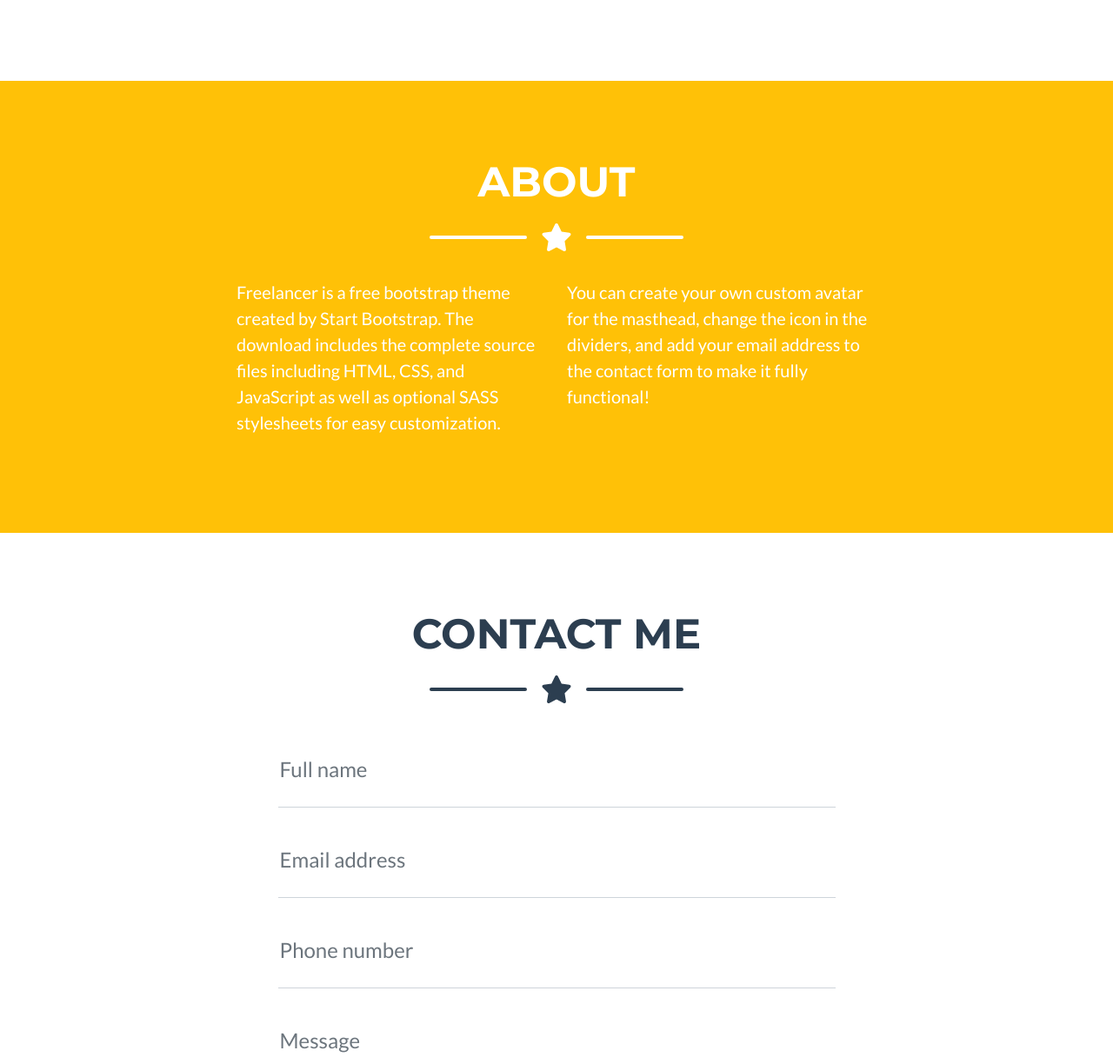
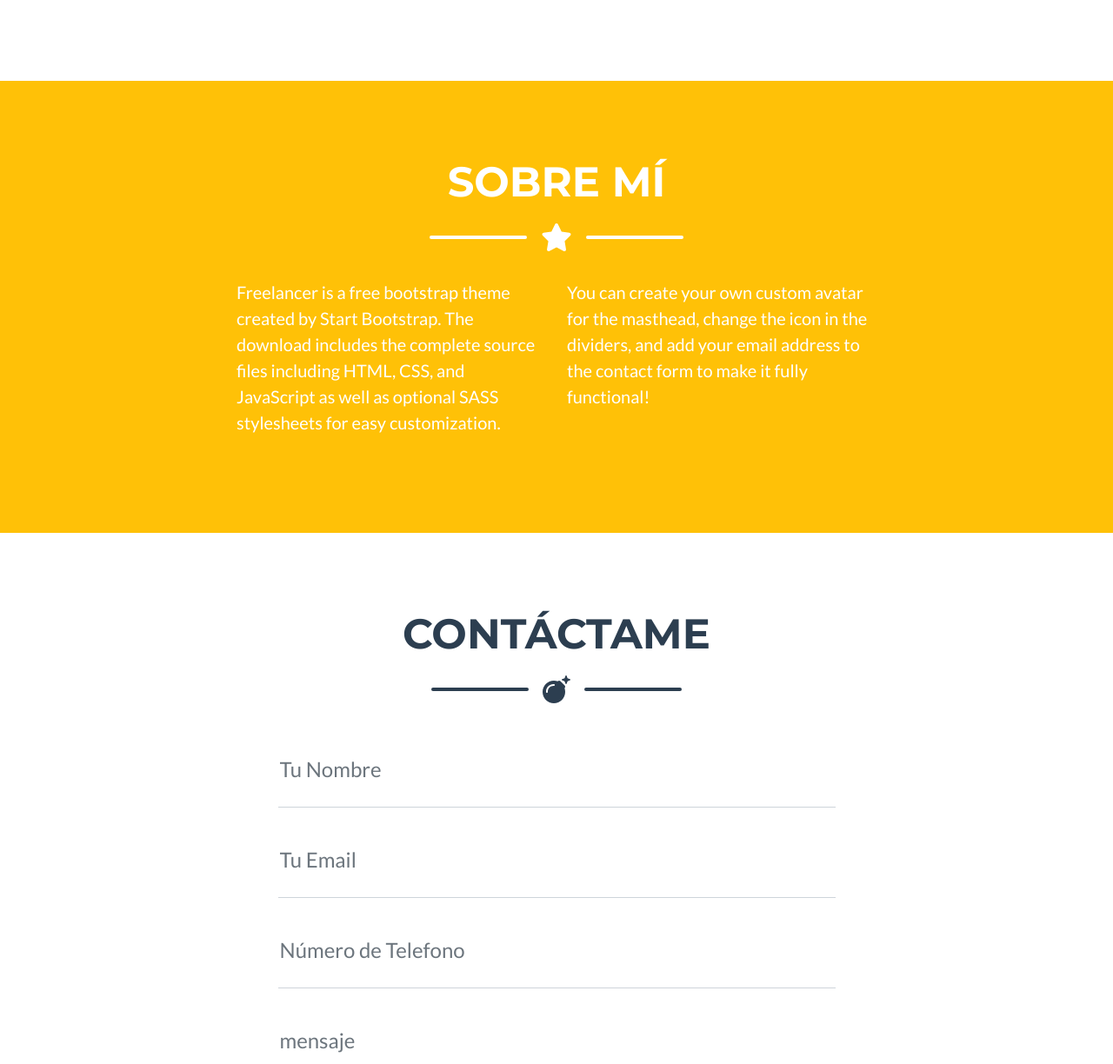
Before and after one commit to FelipeBrown/portfolio1, a plain HTML site: page index.html in a window 1280 px wide. Shown: the part 1576-2800 px from the top of the page at 87% size. Drawn offline with nearby package versions, Linux system fonts and the light colour scheme.

Commit message:
cambie form contacto

```diff
--- a/index.html
+++ b/index.html
@@ -48,7 +48,7 @@
                     <div class="divider-custom-line"></div>
                 </div>
                 <!-- Masthead Subheading-->
-                <p class="masthead-subheading font-weight-light mb-0">Graphic Artist - Web Designer - Illustrator</p>
+                <p class="masthead-subheading font-weight-light mb-0">3D Artist - Web Designer - Illustrator</p>
             </div>
         </header>
         <!-- Portfolio Section-->
@@ -59,7 +59,7 @@
                 <!-- Icon Divider-->
                 <div class="divider-custom">
                     <div class="divider-custom-line"></div>
-                    <div class="divider-custom-icon"><i class="fas fa-star"></i></div>
+                    <div class="divider-custom-icon"><i class="fa-solid fa-bomb"></i></div>
                     <div class="divider-custom-line"></div>
                 </div>
                 <!-- Portfolio Grid Items-->
@@ -125,7 +125,7 @@
         <section class="page-section bg-warning text-white mb-0" id="about">
             <div class="container">
                 <!-- About Section Heading-->
-                <h2 class="page-section-heading text-center text-uppercase text-white">About</h2>
+                <h2 class="page-section-heading text-center text-uppercase text-white">Sobre mí</h2>
                 <!-- Icon Divider-->
                 <div class="divider-custom divider-light">
                     <div class="divider-custom-line"></div>
@@ -145,11 +145,11 @@
         <section class="page-section" id="contact">
             <div class="container">
                 <!-- Contact Section Heading-->
-                <h2 class="page-section-heading text-center text-uppercase text-secondary mb-0">Contact Me</h2>
+                <h2 class="page-section-heading text-center text-uppercase text-secondary mb-0">Contáctame</h2>
                 <!-- Icon Divider-->
                 <div class="divider-custom">
                     <div class="divider-custom-line"></div>
-                    <div class="divider-custom-icon"><i class="fas fa-star"></i></div>
+                    <div class="divider-custom-icon"><i class="fa-solid fa-bomb"></i></div>
                     <div class="divider-custom-line"></div>
                 </div>
                 <!-- Contact Section Form-->
@@ -166,26 +166,26 @@
                             <!-- Name input-->
                             <div class="form-floating mb-3">
                                 <input class="form-control" id="name" type="text" placeholder="Enter your name..." data-sb-validations="required" />
-                                <label for="name">Full name</label>
+                                <label for="name">Tu Nombre</label>
                                 <div class="invalid-feedback" data-sb-feedback="name:required">A name is required.</div>
                             </div>
                             <!-- Email address input-->
                             <div class="form-floating mb-3">
                                 <input class="form-control" id="email" type="email" placeholder="name@example.com" data-sb-validations="required,email" />
-                                <label for="email">Email address</label>
+                                <label for="email">Tu Email</label>
                                 <div class="invalid-feedback" data-sb-feedback="email:required">An email is required.</div>
                                 <div class="invalid-feedback" data-sb-feedback="email:email">Email is not valid.</div>
                             </div>
                             <!-- Phone number input-->
                             <div class="form-floating mb-3">
                                 <input class="form-control" id="phone" type="tel" placeholder="(123) 456-7890" data-sb-validations="required" />
-                                <label for="phone">Phone number</label>
+                                <label for="phone">Número de Telefono</label>
                                 <div class="invalid-feedback" data-sb-feedback="phone:required">A phone number is required.</div>
                             </div>
                             <!-- Message input-->
                             <div class="form-floating mb-3">
                                 <textarea class="form-control" id="message" type="text" placeholder="Enter your message here..." style="height: 10rem" data-sb-validations="required"></textarea>
-                                <label for="message">Message</label>
+                                <label for="message">mensaje</label>
                                 <div class="invalid-feedback" data-sb-feedback="message:required">A message is required.</div>
                             </div>
                             <!-- Submit success message-->
@@ -206,7 +206,7 @@
                             <!-- an error submitting the form-->
                             <div class="d-none" id="submitErrorMessage"><div class="text-center text-danger mb-3">Error sending message!</div></div>
                             <!-- Submit Button-->
-                            <button class="btn btn-primary btn-xl disabled" id="submitButton" type="submit">Send</button>
+                            <button class="btn btn-primary btn-xl disabled" id="submitButton" type="submit">Enviar</button>
                         </form>
                     </div>
                 </div>
```
